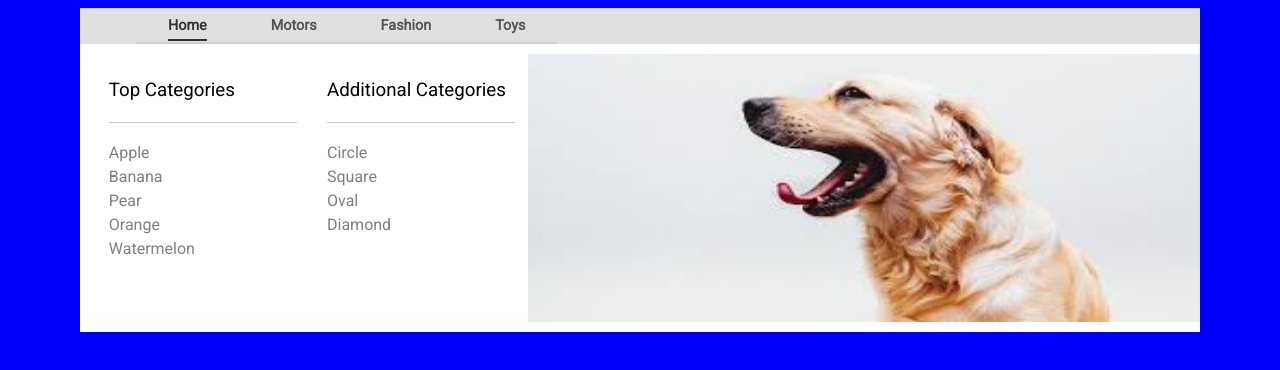
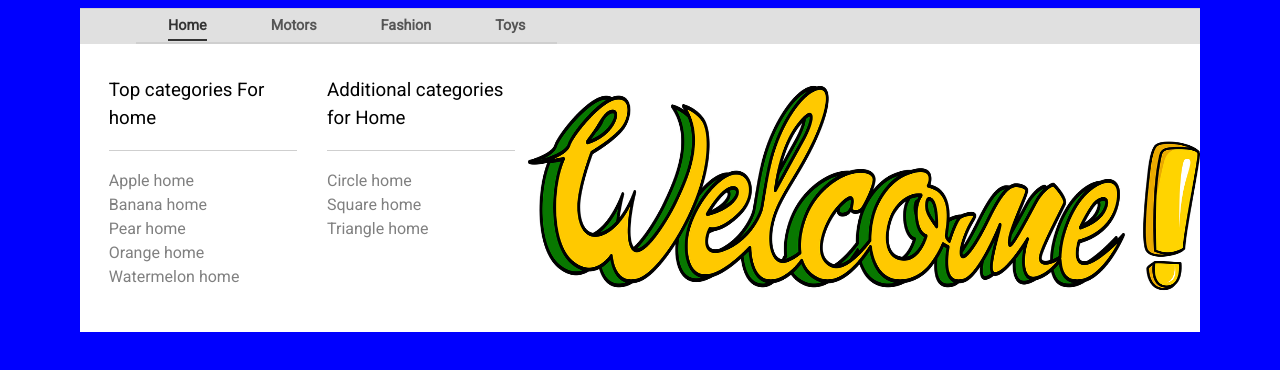
Before and after one commit to kulturman/Frontend-components, a plain HTML site: page dropdown menu/index.html in a window 1280 px wide. Both pictures are taken after a click on the link "Home". Drawn offline with Linux system fonts and the light colour scheme.

Commit message:
Add dynamic menu loading

```diff
--- /dev/null
+++ b/dropdown menu/assets/menu.json
@@ -0,0 +1,92 @@
+{
+    "home" : {
+        "firstColumn": {
+            "label": "Top categories For home",
+            "items": [
+                {
+                    "link": "#",
+                    "text": "Apple home"
+                },
+                {
+                    "link": "#",
+                    "text": "Banana home"
+                },
+                {
+                    "link": "#",
+                    "text": "Pear home"
+                },
+                {
+                    "link": "#",
+                    "text": "Orange home"
+                },
+                {
+                    "link": "#",
+                    "text": "Watermelon home"
+                }
+            ]
+        },
+        "secondColumn": {
+            "label": "Additional categories for Home",
+            "items": [
+                {
+                    "link": "#",
+                    "text": "Circle home"
+                },
+                {
+                    "link": "#",
+                    "text": "Square home"
+                },
+                {
+                    "link": "#",
+                    "text": "Triangle home"
+                }
+            ]
+        },
+        "image": "./assets/welcome.png"
+    },
+    "motors" : {
+        "firstColumn": {
+            "label": "Motors top categories",
+            "items": [
+                {
+                    "link": "#",
+                    "text": "Top motors one"
+                },
+                {
+                    "link": "#",
+                    "text": "Top motors two"
+                },
+                {
+                    "link": "#",
+                    "text": "Pear home"
+                },
+                {
+                    "link": "#",
+                    "text": "Orange home"
+                },
+                {
+                    "link": "#",
+                    "text": "Watermelon home"
+                }
+            ]
+        },
+        "secondColumn": {
+            "label": "Motors 2nd category",
+            "items": [
+                {
+                    "link": "#",
+                    "text": "Motors second one"
+                },
+                {
+                    "link": "#",
+                    "text": "Motors second 3"
+                },
+                {
+                    "link": "#",
+                    "text": "Motors"
+                }
+            ]
+        },
+        "image": "./assets/motor.png"
+    }
+}
--- a/dropdown menu/index.html
+++ b/dropdown menu/index.html
@@ -3,6 +3,7 @@
 <head>
     <link rel="stylesheet" href="style.css">
     <link href="https://fonts.googleapis.com/css?family=Roboto" rel="stylesheet">
+    <script defer src="./script.js"></script>
 </head>
 
 <body>
@@ -30,70 +31,6 @@
             </div>
         </div>
         <div class="menu__sub">
-            <div class="menu__sub__categories">
-                <div class="menu__sub__categories__top menu__sub__categories__category">
-                    <h3 class="menu__sub__categories__header">
-                        Top Categories
-                    </h3>
-                    <ul class="menu__sub__categories__items">
-                        <li class="menu__sub__categories__item">
-                            <a href="#" class="menu__sub__categories__item__link">
-                                Apple
-                            </a>
-                        </li>
-                        <li class="menu__sub__categories__item">
-                            <a href="#" class="menu__sub__categories__item__link">
-                                Banana
-                            </a>
-                        </li>
-                        <li class="menu__sub__categories__item">
-                            <a href="#" class="menu__sub__categories__item__link">
-                                Pear
-                            </a>
-                        </li>
-                        <li class="menu__sub__categories__item">
-                            <a href="#" class="menu__sub__categories__item__link">
-                                Orange
-                            </a>
-                        </li>
-                        <li class="menu__sub__categories__item">
-                            <a href="#" class="menu__sub__categories__item__link">
-                                Watermelon
-                            </a>
-                        </li>
-                    </ul>
-                </div>
-                <div class="menu__sub__categories__additional menu__sub__categories__category">
-                    <h3 class="menu__sub__categories__header">
-                        Additional Categories
-                    </h3>
-                    <ul class="menu__sub__categories__items">
-                        <li class="menu__sub__categories__item">
-                            <a href="#" class="menu__sub__categories__item__link">
-                                Circle
-                            </a>
-                        </li>
-                        <li class="menu__sub__categories__item">
-                            <a href="#" class="menu__sub__categories__item__link">
-                                Square
-                            </a>
-                        </li>
-                        <li class="menu__sub__categories__item">
-                            <a href="#" class="menu__sub__categories__item__link">
-                                Oval
-                            </a>
-                        </li>
-                        <li class="menu__sub__categories__item">
-                            <a href="#" class="menu__sub__categories__item__link">
-                                Diamond
-                            </a>
-                        </li>
-                    </ul>
-                </div>
-            </div>
-            <div class="menu__sub__visual">
-                <img class="menu__sub__visual__img" src="assets/dog.jpeg" />
-            </div>
         </div>
     </div>
 </body>
--- /dev/null
+++ b/dropdown menu/script.js
@@ -0,0 +1,83 @@
+const menuItems = document.querySelectorAll('.menu__item');
+const subMenuItem = document.querySelector('.menu__sub');
+let activeMenu = menuItems[0];
+
+function hideSubMenu() {
+    subMenuItem.style.display = 'none';
+}
+
+function showSubMenu() {
+    subMenuItem.style.display = 'flex';
+}
+
+menuItems.forEach(menuItem => {
+    menuItem.addEventListener('mouseenter', e => {
+        const menu = e.target.innerText.toLowerCase();
+        getSubmenu(menu)
+            .then(submenu => {
+                activeMenu.classList.remove('menu__item--active');
+                if (!submenu) {
+                    alert('A pretty weird error has occured')
+                }
+                else {
+                    showSubMenu();
+                    menuItem.classList.add('menu__item--active');
+                    activeMenu = menuItem;
+                    subMenuItem.innerHTML = mapSubMenuToHTML(submenu);
+                }
+            });
+    });
+})
+
+subMenuItem.addEventListener('mouseleave', e => {
+    hideSubMenu();
+})
+
+function getSubmenu(menu) {
+    return fetch('assets/menu.json')
+        .then(data => data.json())
+        .then(data => {
+            return data[menu];
+        });
+}
+
+function getSubCategoryItemsHTML(itemsArray) {
+    const mappedItems = itemsArray.map(item => {
+        return `
+            <li class="menu__sub__categories__item">
+                <a href="${item.link}" class="menu__sub__categories__item__link">
+                    ${item.text}
+                </a>
+            </li>
+        `;
+    })
+
+    return `
+        <ul class="menu__sub__categories__items">
+            ${mappedItems.join(' ', mappedItems)}
+        </ul>
+    `;
+}
+
+function mapSubMenuToHTML(submenu) {
+    const html = `
+        <div class="menu__sub__categories">
+            <div class="menu__sub__categories__top menu__sub__categories__category">
+                <h3 class="menu__sub__categories__header">
+                    ${submenu.firstColumn.label}
+                </h3>
+                ${getSubCategoryItemsHTML(submenu.firstColumn.items)}
+            </div>
+            <div class="menu__sub__categories__additional menu__sub__categories__category">
+                <h3 class="menu__sub__categories__header">
+                    ${submenu.secondColumn.label}
+                </h3>
+                ${getSubCategoryItemsHTML(submenu.secondColumn.items)}
+            </div>
+        </div>
+        <div class="menu__sub__visual">
+            <img class="menu__sub__visual__img" src="${submenu.image}" />
+        </div>
+    `;
+    return html;
+}
--- a/dropdown menu/style.css
+++ b/dropdown menu/style.css
@@ -30,6 +30,7 @@ body {
     background-color: white;
     height: 18rem;
     display: flex;
+    display: none;
 }
 
 .menu__sub__categories {
```
Also changed, not shown: dropdown menu/assets/dog.jpeg (deleted), dropdown menu/assets/motor.png (added), dropdown menu/assets/welcome.png (added).
